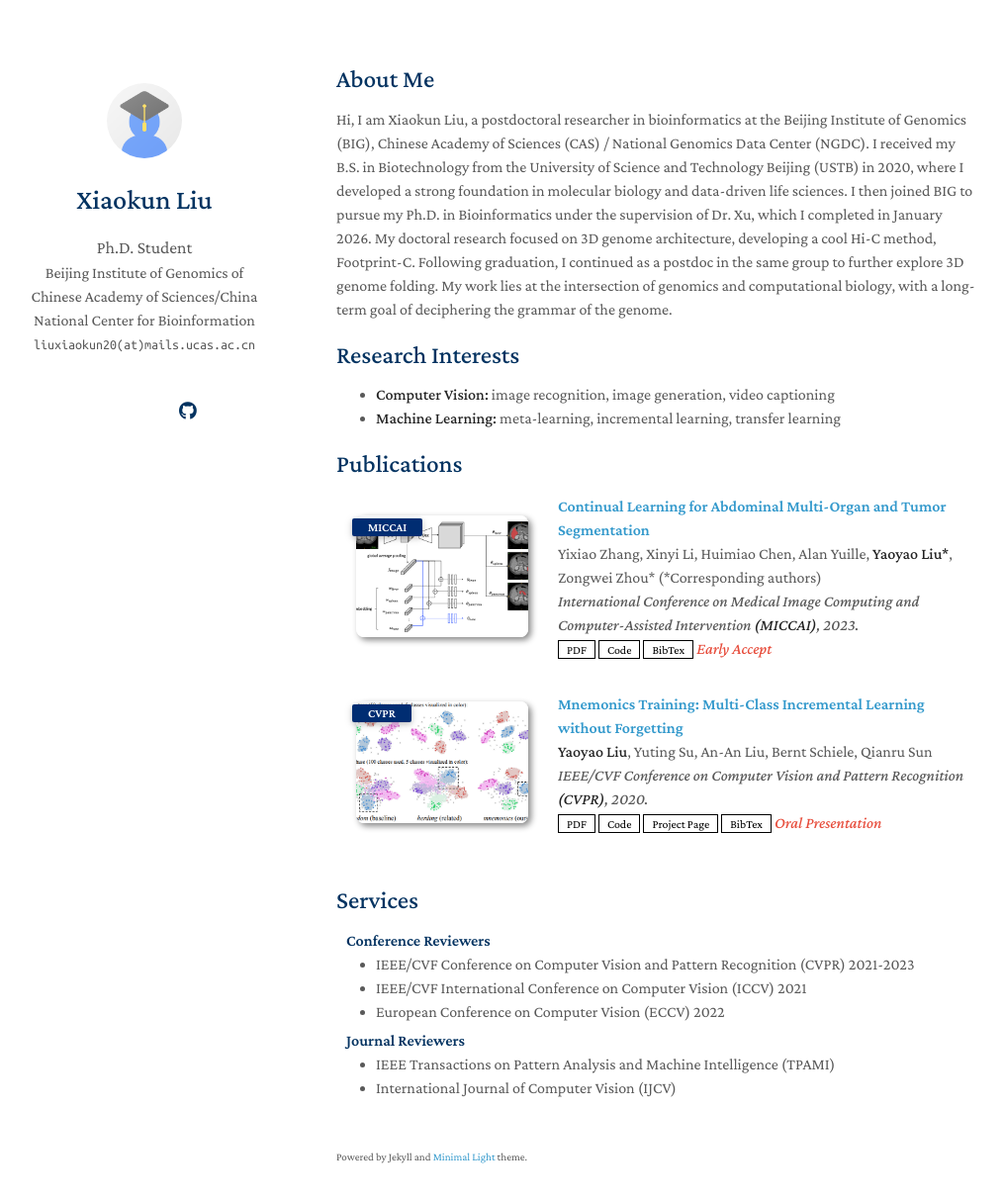
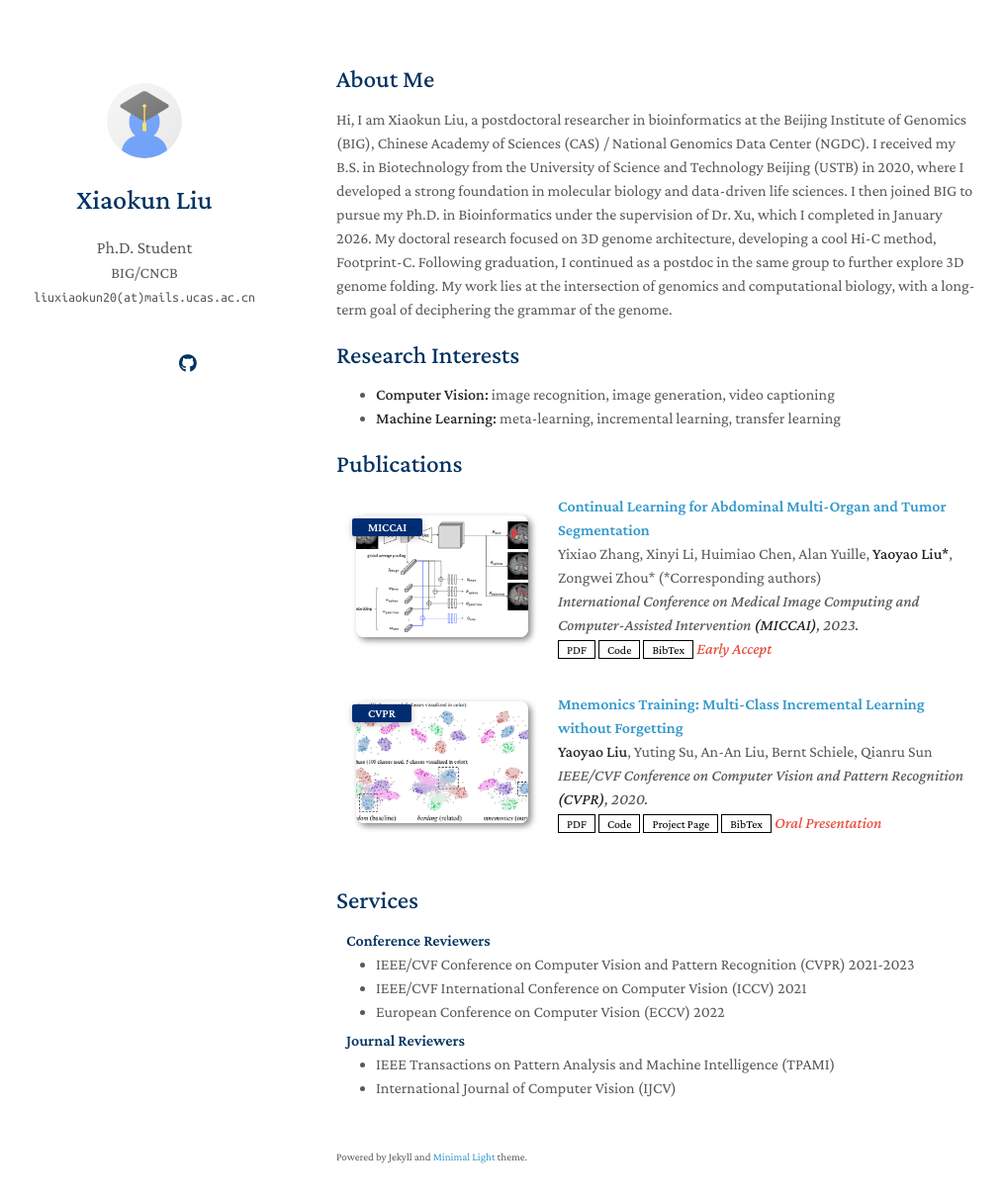
Before and after one commit to xiaokunliu01/xiaokunliu01.github.io, a Jekyll site: the page built from index.md, in a window 1280 px wide and 1250 px high. Shown: the top 1215 px of the window at 99% size, without its empty margins (130-1144 px from the left). Built offline with Jekyll 4.4.1, drawn with Linux system fonts in a browser that asks for light colours; a style sheet for code colours, icons or effects is not loaded; our own code applies the rules of GitHub Pages for plain Markdown files.

Commit message:
Update _config.yml

```diff
--- a/_config.yml
+++ b/_config.yml
@@ -1,7 +1,7 @@
 # Basic Information
 title: Xiaokun Liu
 position: Ph.D. Student
-affiliation: Beijing Institute of Genomics of Chinese Academy of Sciences/China National Center for Bioinformation
+affiliation: BIG/CNCB
 email: liuxiaokun20(at)mails.ucas.ac.cn
 
 # Search Engine Optimization (SEO)
```
